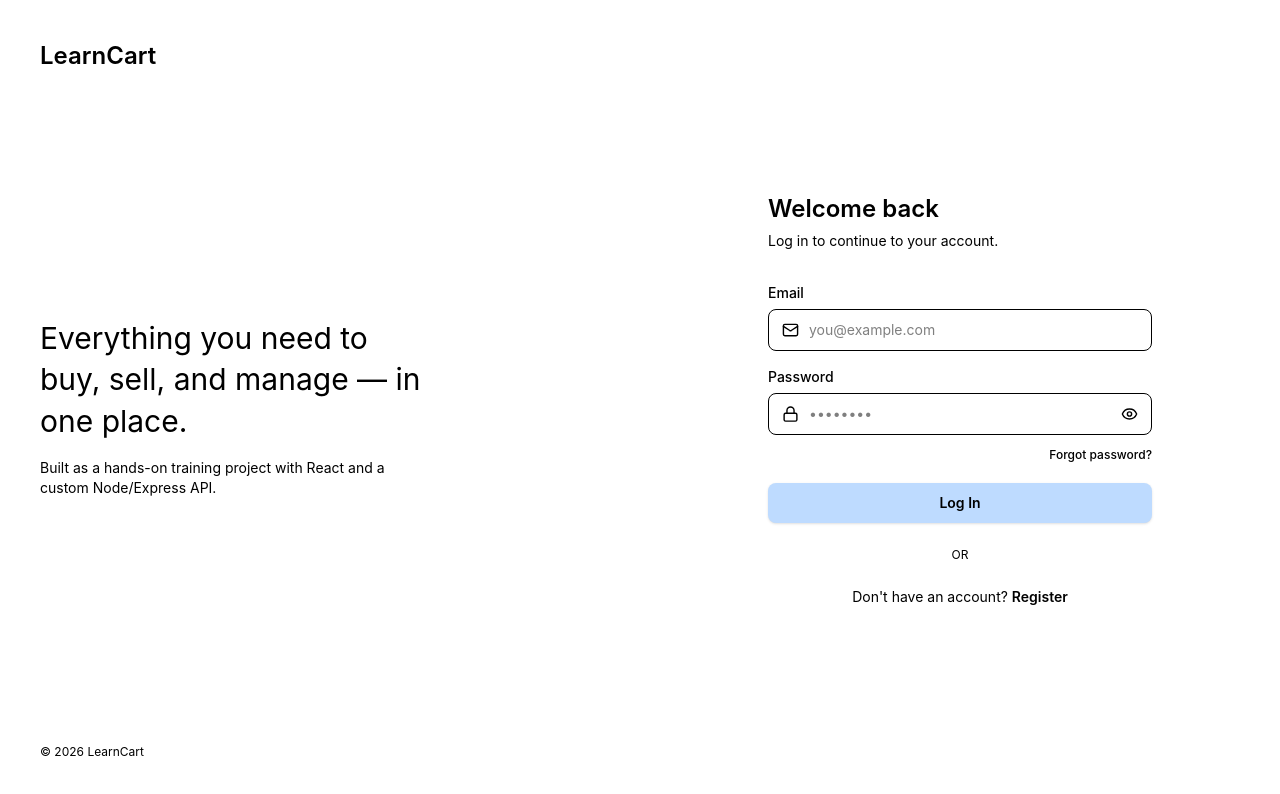
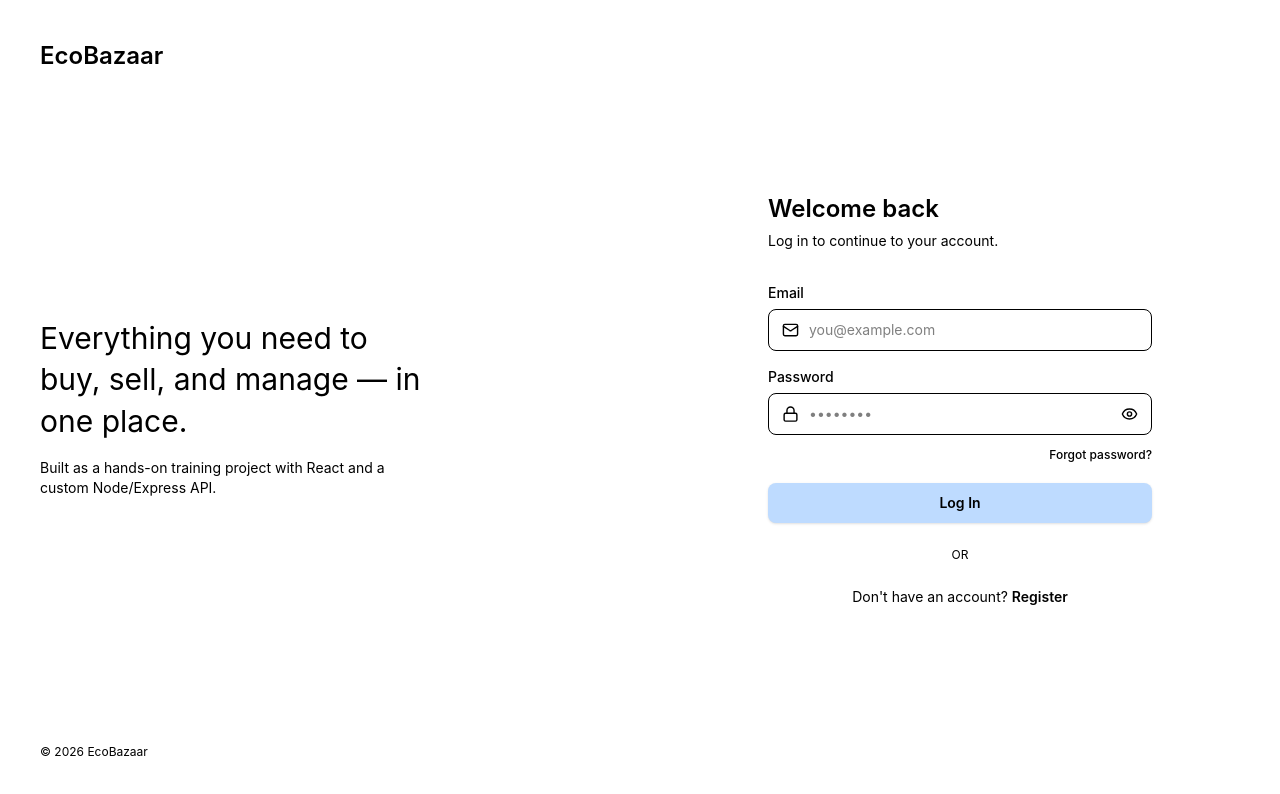
Before and after one commit to ashrafshahin/eco-frontend, a React (Vite) app: page /login in a window 1280 px wide. Shown: the top 794 px of the page. Built offline with nearby package versions, Linux system fonts and the light colour scheme.

Commit message:
some updates and error fixing... Polish the project...

```diff
--- a/index.html
+++ b/index.html
@@ -2,7 +2,7 @@
 <html lang="en">
   <head>
     <meta charset="UTF-8" />
-    <link rel="icon" type="image/svg+xml" href="/favicon.svg" />
+    <link rel="icon" type="image/svg+xml" href="/hero.JPG" />
     <meta name="viewport" content="width=device-width, initial-scale=1.0" />
     <!-- existing head content -->
     <link rel="preconnect" href="https://fonts.googleapis.com" />
@@ -10,7 +10,7 @@
     <link
       href="https://fonts.googleapis.com/css2?family=Fraunces:opsz,wght@9..144,500;9..144,600;9..144,700&family=Inter:wght@400;500;600;700&display=swap"
       rel="stylesheet" />
-    <title>ecobazar-frontend</title>
+    <title>EcoBazaar - Ashraf Shahin</title>
   </head>
   <body>
     <div id="root"></div>
--- a/src/components/common/Footer.jsx
+++ b/src/components/common/Footer.jsx
@@ -47,7 +47,7 @@ export default function Footer() {
                     {/* Brand + newsletter */}
                     <div className="lg:col-span-2">
                         <h3 className="font-display text-xl font-semibold text-paper">
-                            Learn<span className="text-amber">Cart</span>
+                            Eco<span className="text-amber">Bazaar</span>
                         </h3>
                         <p className="text-sm mt-2 text-paper/60 max-w-xs">
                             A training platform for people who'd rather learn by doing.
@@ -111,7 +111,7 @@ export default function Footer() {
                 {/* Bottom bar */}
                 <div className="border-t border-paper/10 mt-10 pt-6 flex flex-col sm:flex-row justify-between items-center gap-4">
                     <p className="text-xs text-paper/40">
-                        © {new Date().getFullYear()} LearnCart. Built as a learning project.
+                        © {new Date().getFullYear()} EcoBazaar. Built with AI. Powered by Ashraf Shahin.
                     </p>
                     <div className="flex items-center gap-4">
                         <a href="#" aria-label="Facebook" className="text-paper/50 hover:text-amber transition-colors">
--- a/src/components/common/Loader.jsx
+++ b/src/components/common/Loader.jsx
@@ -0,0 +1,14 @@
+import { Loader2 } from "./Icons";
+
+export function PageLoader() {
+    return (
+        <div className="min-h-[60vh] flex flex-col items-center justify-center gap-3">
+            <Loader2 size={28} className="text-amber animate-spin" />
+            <p className="text-sm text-slate">Loading...</p>
+        </div>
+    );
+}
+
+export function InlineLoader({ size = 16, className = "" }) {
+    return <Loader2 size={size} className={`animate-spin ${className}`} />;
+};
--- a/src/components/common/Navbar.jsx
+++ b/src/components/common/Navbar.jsx
@@ -38,7 +38,7 @@ export default function Navbar() {
                 <div className="flex items-center gap-4 sm:gap-8 h-16">
                     {/* Brand */}
                     <Link to="/" className="font-display text-2xl font-semibold text-ink tracking-tight shrink-0">
-                        Learn<span className="text-amber">Cart</span>
+                        Eco<span className="text-amber">Bazaar</span>
                     </Link>
 
                     {/* Search — desktop */}
--- a/src/components/common/ProtectedRoute.jsx
+++ b/src/components/common/ProtectedRoute.jsx
@@ -0,0 +1,18 @@
+import { Navigate, useLocation } from "react-router";
+
+export default function ProtectedRoute({ children, requireAdmin = false }) {
+    const location = useLocation();
+    const token = localStorage.getItem("token");
+    // TODO: once AuthContext exists, read role from there instead of a raw localStorage flag
+    const role = localStorage.getItem("role");
+
+    if (!token) {
+        return <Navigate to="/login" state={{ from: location }} replace />;
+    }
+
+    if (requireAdmin && role !== "admin") {
+        return <Navigate to="/" replace />;
+    }
+
+    return children;
+};
--- /dev/null
+++ b/src/components/common/ScrollToTop.jsx
@@ -0,0 +1,12 @@
+import { useEffect } from "react";
+import { useLocation } from "react-router";
+
+export default function ScrollToTop() {
+    const { pathname } = useLocation();
+
+    useEffect(() => {
+        window.scrollTo(0, 0);
+    }, [pathname]);
+
+    return null;
+};
--- a/src/layouts/AdminLayout.jsx
+++ b/src/layouts/AdminLayout.jsx
@@ -29,7 +29,7 @@ export default function AdminLayout() {
             {/* Sidebar — desktop */}
             <aside className="hidden lg:flex flex-col w-60 bg-ink shrink-0">
                 <Link to="/admin" className="font-display text-xl font-semibold text-paper px-5 h-16 flex items-center border-b border-paper/10">
-                    Learn<span className="text-amber">Cart</span>
+                    Eco<span className="text-amber">Bazaar</span>
                     <span className="text-xs font-sans font-normal text-paper/40 ml-2">Admin</span>
                 </Link>
 
@@ -60,7 +60,7 @@ export default function AdminLayout() {
                     <aside className="absolute left-0 top-0 h-full w-60 bg-ink flex flex-col">
                         <div className="flex items-center justify-between px-5 h-16 border-b border-paper/10">
                             <Link to="/admin" className="font-display text-xl font-semibold text-paper">
-                                Learn<span className="text-amber">Cart</span>
+                                Eco<span className="text-amber">Bazaar</span>
                             </Link>
                             <button onClick={() => setSidebarOpen(false)}>
                                 <X size={20} className="text-paper/60" />
@@ -94,7 +94,7 @@ export default function AdminLayout() {
                         <Menu size={22} className="text-ink" />
                     </button>
                     <span className="font-display text-lg font-semibold text-ink">
-                        Learn<span className="text-amber">Cart</span> Admin
+                        Eco<span className="text-amber">Bazaar</span> Admin
                     </span>
                     <div className="w-6" />
                 </header>
--- a/src/layouts/AuthLayout.jsx
+++ b/src/layouts/AuthLayout.jsx
@@ -8,7 +8,7 @@ export default function AuthLayout({ title, subtitle, children }) {
                 <div className="absolute inset-0 opacity-[0.06] `bg-[radial-gradient(circle_at_1px_1px,_theme(colors.amber)_1px,_transparent_0)]` `bg-[length:24px_24px]`" />
 
                 <Link to="/" className="font-display text-2xl font-semibold relative z-10">
-                    Learn<span className="text-amber">Cart</span>
+                    Eco<span className="text-amber">Bazaar</span>
                 </Link>
 
                 <div className="relative z-10 max-w-sm">
@@ -21,7 +21,7 @@ export default function AuthLayout({ title, subtitle, children }) {
                 </div>
 
                 <div className="relative z-10 text-xs text-paper/30">
-                    © {new Date().getFullYear()} LearnCart
+                    © {new Date().getFullYear()} EcoBazaar
                 </div>
             </div>
 
@@ -30,7 +30,7 @@ export default function AuthLayout({ title, subtitle, children }) {
                 <div className="w-full max-w-sm">
                     <div className="md:hidden mb-8">
                         <Link to="/" className="font-display text-2xl font-semibold text-ink">
-                            Learn<span className="text-amber">Cart</span>
+                            Eco<span className="text-amber">Bazaar</span>
                         </Link>
                     </div>
 
--- a/src/layouts/MainLayout.jsx
+++ b/src/layouts/MainLayout.jsx
@@ -1,10 +1,12 @@
 import { Outlet } from "react-router";
 import Navbar from "../components/common/Navbar";
 import Footer from "../components/common/Footer";
+import ScrollToTop from "../components/common/ScrollToTop";
 
 export default function MainLayout() {
     return (
         <div className="flex flex-col min-h-screen bg-paper font-sans text-ink">
+            <ScrollToTop />
             <Navbar />
             <main className="flex-1">
                 <Outlet />
```
Also changed, not shown: src/App.jsx (+7 -6 lines), notes/errorFix.txt (added), notes/protectedRoute.txt (added), public/hero.JPG (added), src/assets/hero.JPG (added).
